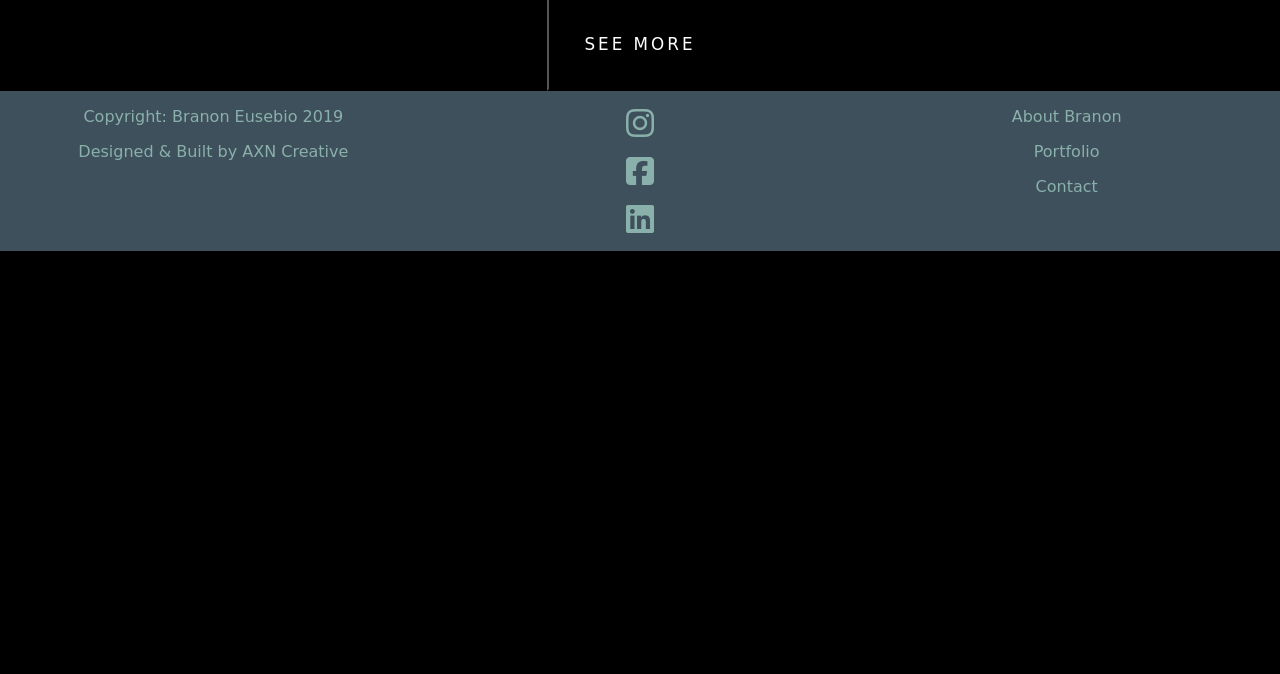
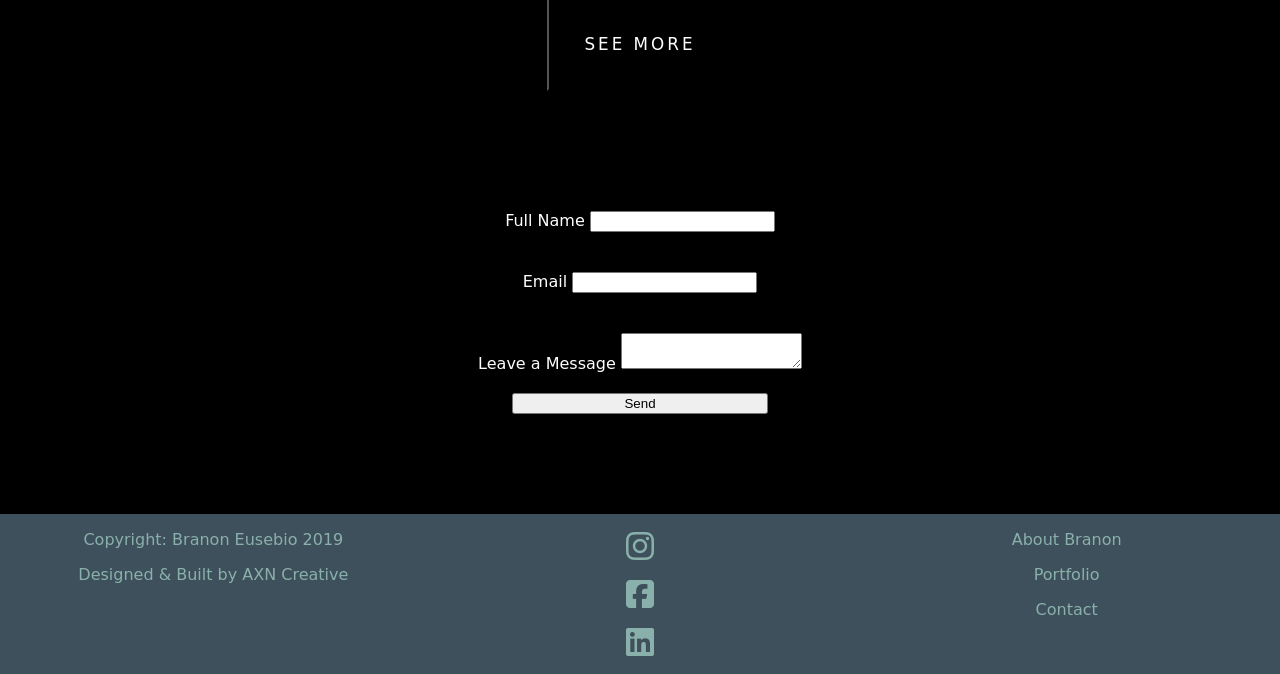
Before and after one commit to BranonConor/branon-photos, a plain HTML site: page index.html in a window 1280 px wide. Shown: the part 2898-3572 px from the top of the page. Before the commit the page ends 3149 px from the top, so only its background shows below. Drawn offline with nearby package versions, Linux system fonts and the light colour scheme; a web font is replaced by a local one.

Commit message:
Form Style Adjustments (More Needed)

```diff
--- a/index.css
+++ b/index.css
@@ -21,7 +21,7 @@ a {
 /* -- RESPONSIVENESS -- */
 /* Large Desktop */
 @media only screen and (max-width: 4000px) {
-    img {
+    .lightbox {
         max-width: 33.33333%;
         padding: none;
     }
@@ -31,13 +31,13 @@ a {
 }
 /* Small Desktop */
 @media only screen and (max-width: 1200px) {
-    img {
+    .lightbox {
         max-width: 50%;
     }
 }
 /* Tablet */
 @media only screen and (max-width: 700px) {
-    img {
+    .lightbox {
         min-width: 100%;
     }
     .nav .navRight {
@@ -242,6 +242,26 @@ img:hover {
 .see-more:hover {
     background: #3E505B;
 }
+/* --- FORM --- */
+.form-wrapper {
+    margin: auto;
+    padding: 100px;
+    text-align: center;
+}
+form {
+    color: white;
+    display: flex;
+    flex-direction: column;
+    align-items: center;
+}
+label {
+    padding: 20px;
+}
+form button {
+    text-align: center;
+    width: 20vw;
+}
+
 /* ---- FOOTER ----*/
 .footer {
     width: 100%;
--- a/index.html
+++ b/index.html
@@ -86,6 +86,25 @@
             <a data-fancybox='gallery' class='lightbox'><img class='pageThree hide'></a>
             <button class='see-more'>SEE MORE</button>
         </div>
+        <!-- CONTACT -->
+        <div class="form-wrapper">
+            <form action="https://formspree.io/mjvgnekn" method="POST">
+            <label>
+                Full Name
+                <input type="text" name="_replyto">
+            </label>
+            <label>
+                Email
+                <input type="email" name="_contact">
+            </label>
+            <label>
+                Leave a Message
+                <textarea name="message"></textarea>
+            </label>
+            <!-- your other form fields go here -->
+            <button type="submit">Send</button>
+        </form>
+        </div>
         <!-- FOOTER -->
          <div class='footer'>
             <div class='copyright'>
```
